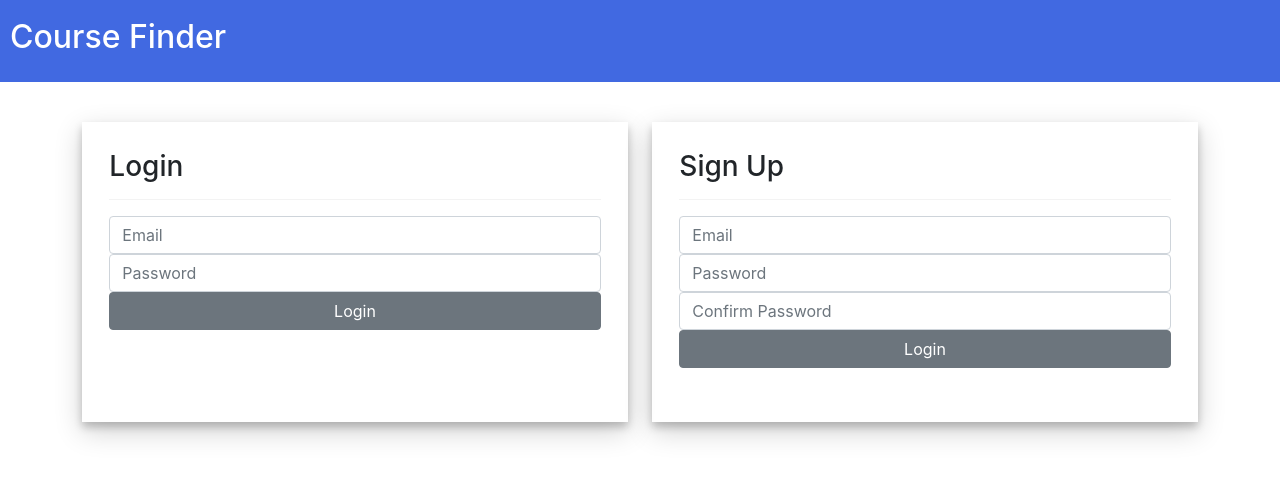
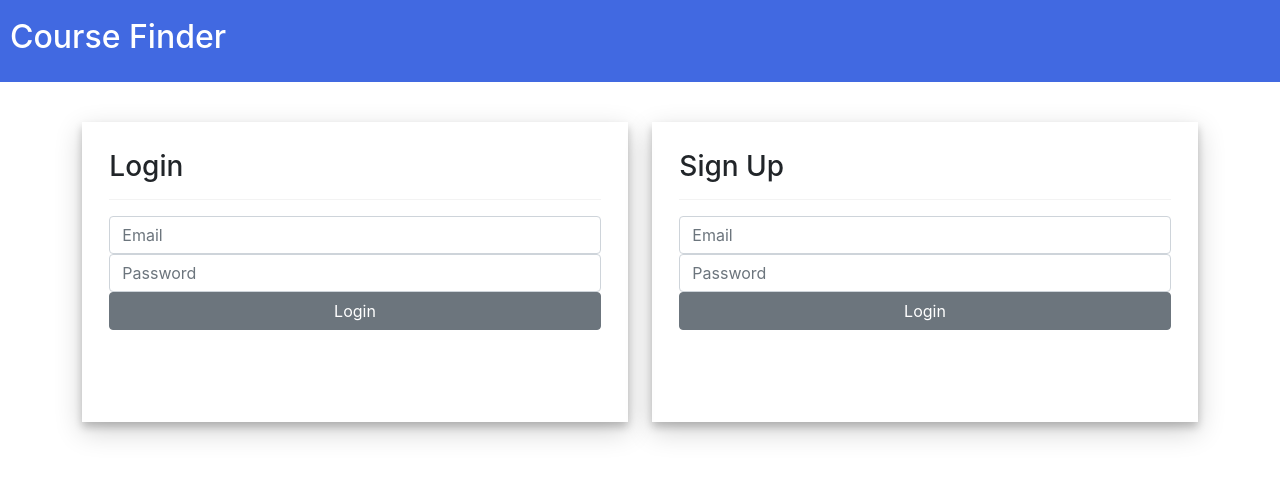
Before and after one commit to nameslessjin/4111ProjectPart3, a React (Create React App) app in the folder client/: page /auth in a window 1280 px wide. Shown: the top 478 px of the page. Built offline with nearby package versions, Linux system fonts and the light colour scheme.

Commit message:
working on login page
working on login page

```diff
--- a/client/src/component/authWindow/authWindow.tsx
+++ b/client/src/component/authWindow/authWindow.tsx
@@ -38,7 +38,7 @@ export default class AuthWindow extends React.Component<AuthWindowProps> {
               value=""
             />
           </div>
-          {!is_login ? (
+          {/* {!is_login ? (
             <div className="form-group">
               <input
                 type="password"
@@ -47,7 +47,7 @@ export default class AuthWindow extends React.Component<AuthWindowProps> {
                 value=""
               />
             </div>
-          ) : null}
+          ) : null} */}
           <div className="form-group">
             <input
               type="submit"
--- a/client/src/view/loginout/loginout.tsx
+++ b/client/src/view/loginout/loginout.tsx
@@ -3,10 +3,26 @@ import { RouteChildrenProps } from "react-router-dom";
 import "./loginout.css";
 import AuthWindow from "../../component/authWindow/authWindow";
 
-export default class Loginout extends React.Component<RouteChildrenProps> {
+
+interface State {
+    email: string,
+    password: string,
+}
+
+export default class Loginout extends React.Component<RouteChildrenProps, State> {
   constructor(props: any) {
     super(props);
+
+    this.state = {email: "", password: ""}
+
+    this.handleChange = this.handleChange.bind(this)
   }
+
+  handleChange(event: any){
+
+    console.log(event.target)
+  }
+
 
   render() {
     return (
```
